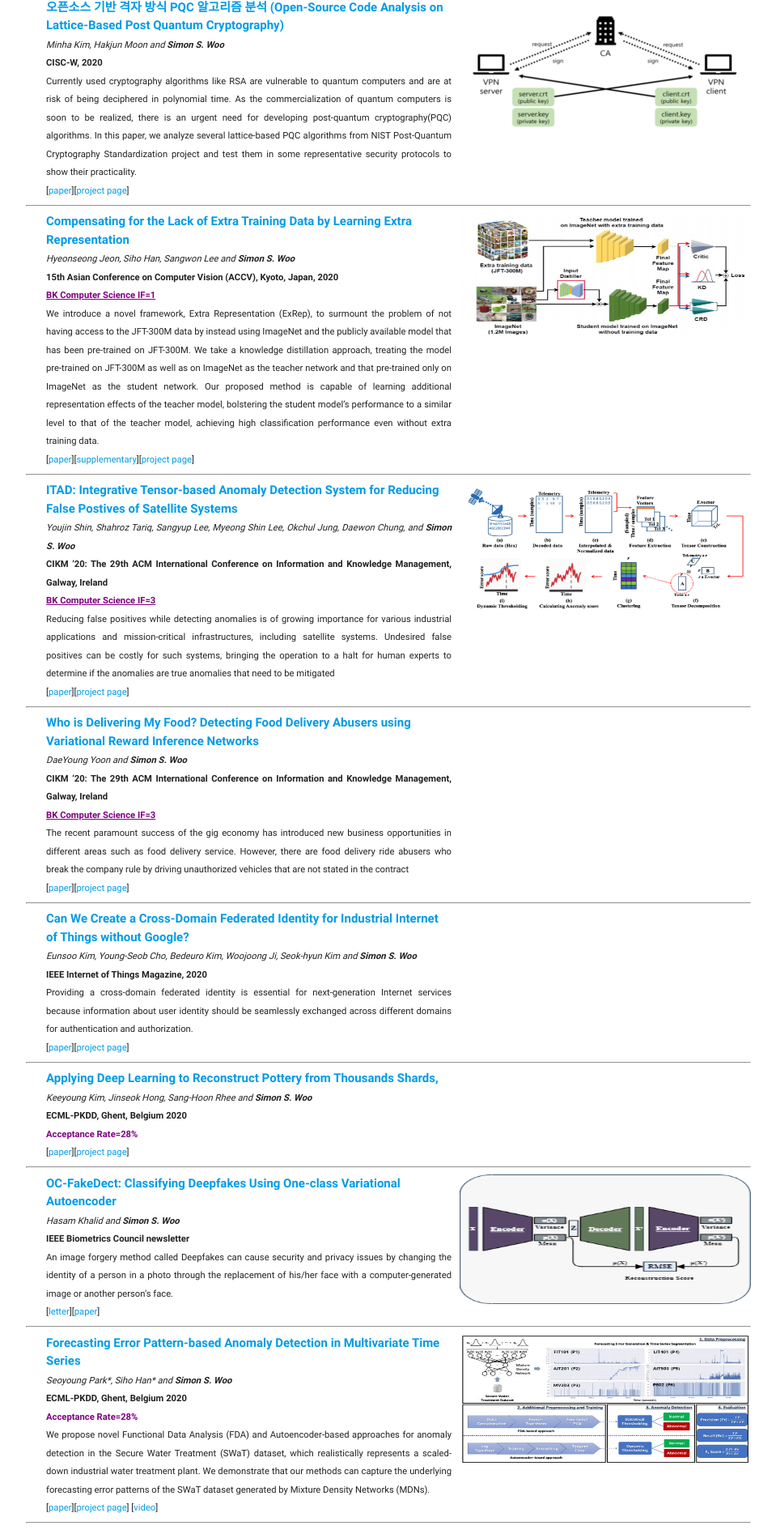
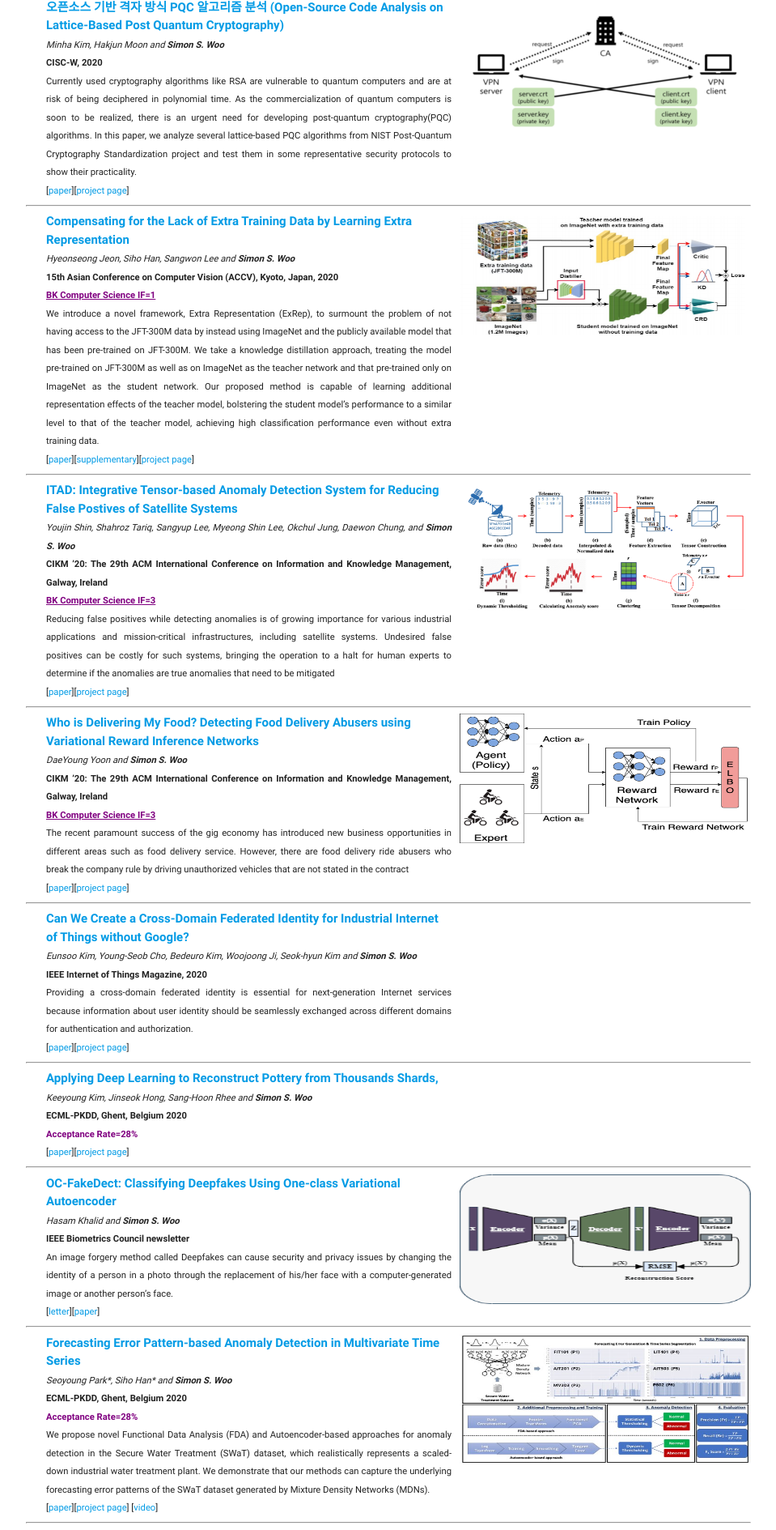
Before and after one commit to Yurim990507/DASH-Lab.github.io, a Jekyll site: the page built from example2.md, in a window 1280 px wide. Shown: the part 3205-5094 px from the top of the page at 81% size, without its empty margins (160-1119 px from the left). Built offline with Jekyll 4.4.1, drawn with Linux system fonts in a browser that asks for light colours.

Commit message:
Update example2.md

```diff
--- a/example2.md
+++ b/example2.md
@@ -441,7 +441,7 @@ Lattice-Based Post Quantum Cryptography)</b></a>
                 </table>
         </div>
         <div class="col-lg-3" style="vertical-align: middle;display:flex;flex-direction:row;justify-content:center">
-                <img src=""  style="max-height:160px;width: 360px; margin-bottom:10px">
+                <img src="yoon.png"  style="max-height:160px;width: 360px; margin-bottom:10px">
         </div>
         </div>
         <hr>
```
